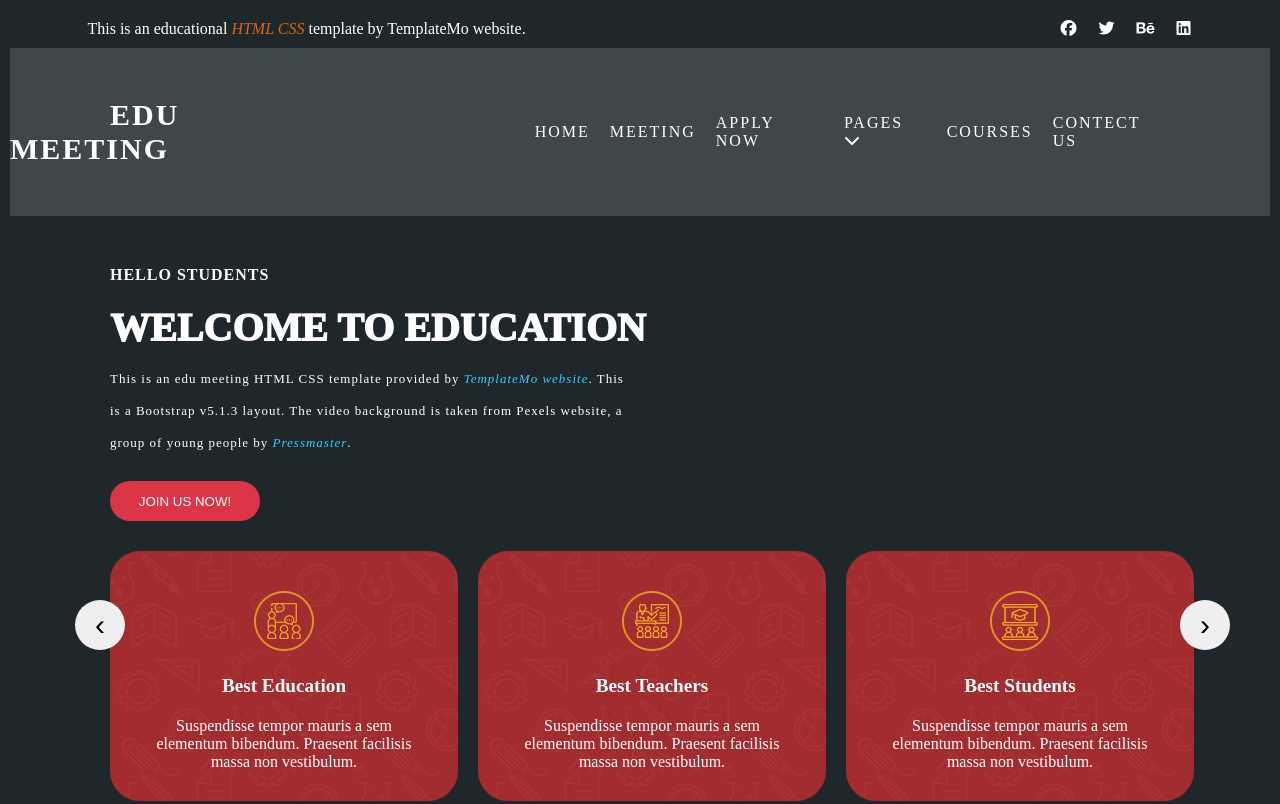
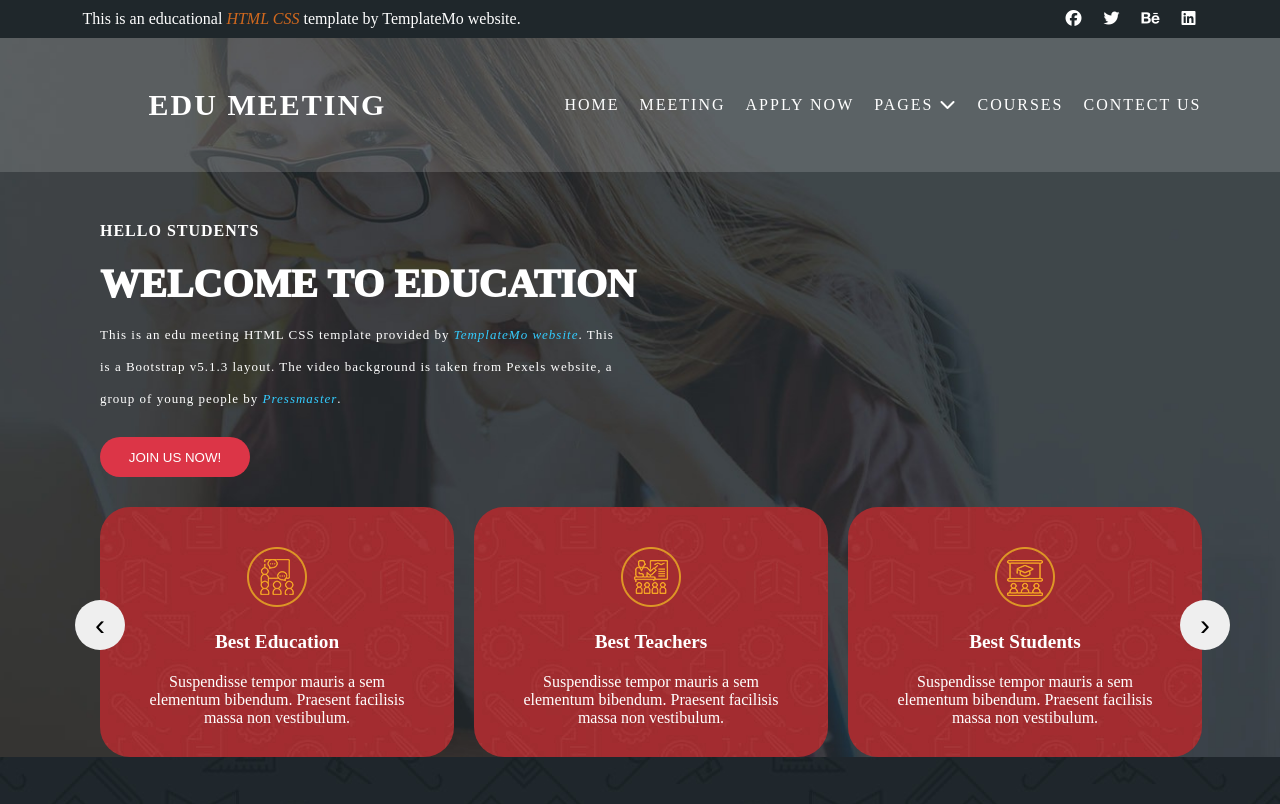
Before and after one commit to Tarun-WDtops/Assessment, a plain HTML site: page HTML5Assessment/Index.html in a window 1280 px wide. Shown: the top 804 px of the page. Drawn offline with Linux system fonts and the light colour scheme.

Commit message:
edu meeting added

```diff
--- a/HTML5Assessment/Index.html
+++ b/HTML5Assessment/Index.html
@@ -17,12 +17,10 @@
   <div class="container">
     <header>
 
-      <!-- <video autoplay muted loop id="myVideo">
-        <source src="../HTML5Assessment/Image/courses-video.mp4" type="video/mp4">
-      </video> -->
-      <div class="row">
-        <div class="text-content">
-          <p class="first-text">
+             <!-- <video autoplay muted loop id="myVideo">
+              <source src="../HTML5Assessment/Image/courses-video.mp4" type="video/mp4">
+            </video> -->
+
 
         <!-- <video src="../HTML5Assessment/Image/course-video.mp4"></video>   -->
         <div class="row">
@@ -50,10 +48,11 @@
               </li>
             </ul>
           </div>
-        </div>
+      </div>
 
 
       <div class="container-01">
+
         <div class="main-nav">
           <a
             href="file:///C:/Users/Hp/Downloads/Education%20Meeting%20HTML5%20Template.html"
--- a/HTML5Assessment/style.css
+++ b/HTML5Assessment/style.css
@@ -6,16 +6,15 @@
 body {
   background: url(../HTML5Assessment/Image/meetings-bg.jpg);
 }
-/* video {
+video {
   object-fit: cover;
   width: 100%;
+  /* height: 300px; */
   position: fixed;
   top: 0;
-  left: 0;
-} */
+}
 header {
-  background: url(../HTML5Assessment/Image/third\ wp.jpg) no-repeat center
-    center/cover;
+  background: url(../HTML5Assessment/Image/third\ wp.jpg) no-repeat center/cover;
 }
 img {
   width: 100%;
@@ -38,11 +37,10 @@ img {
   display: flex;
   justify-content: center;
   color: #ffffff;
-  /* background-color: #1f272bbf; */
   background-color: #fafafa26;
-  gap: 88px;
-  padding: 50px 100px 50px 0px;
-  z-index: 1;
+  gap: 78px;
+  padding: 50px 60px 50px 30px;
+  /* z-index: 1; */
   position: sticky;
   top: 0;
 }
```
